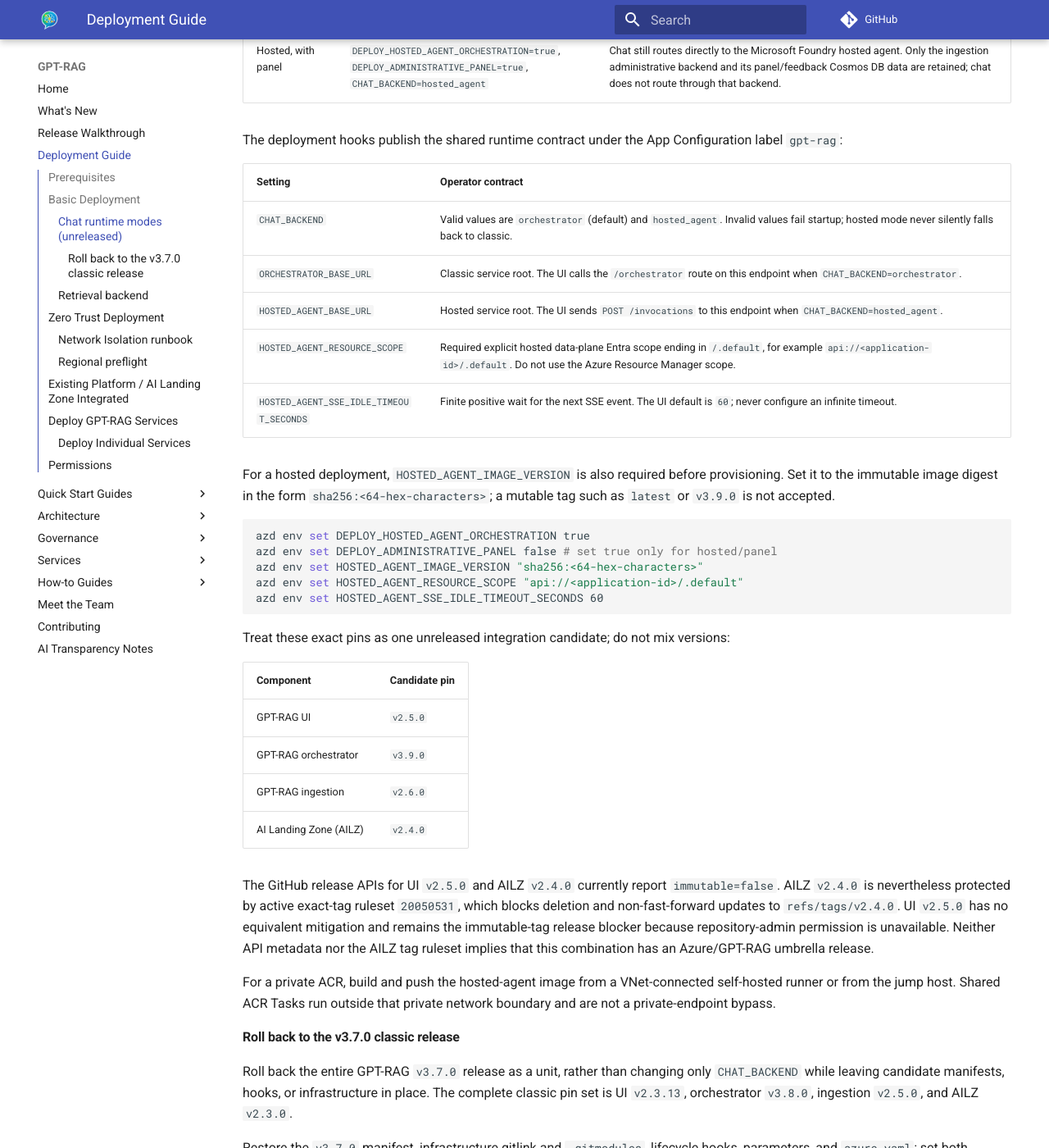
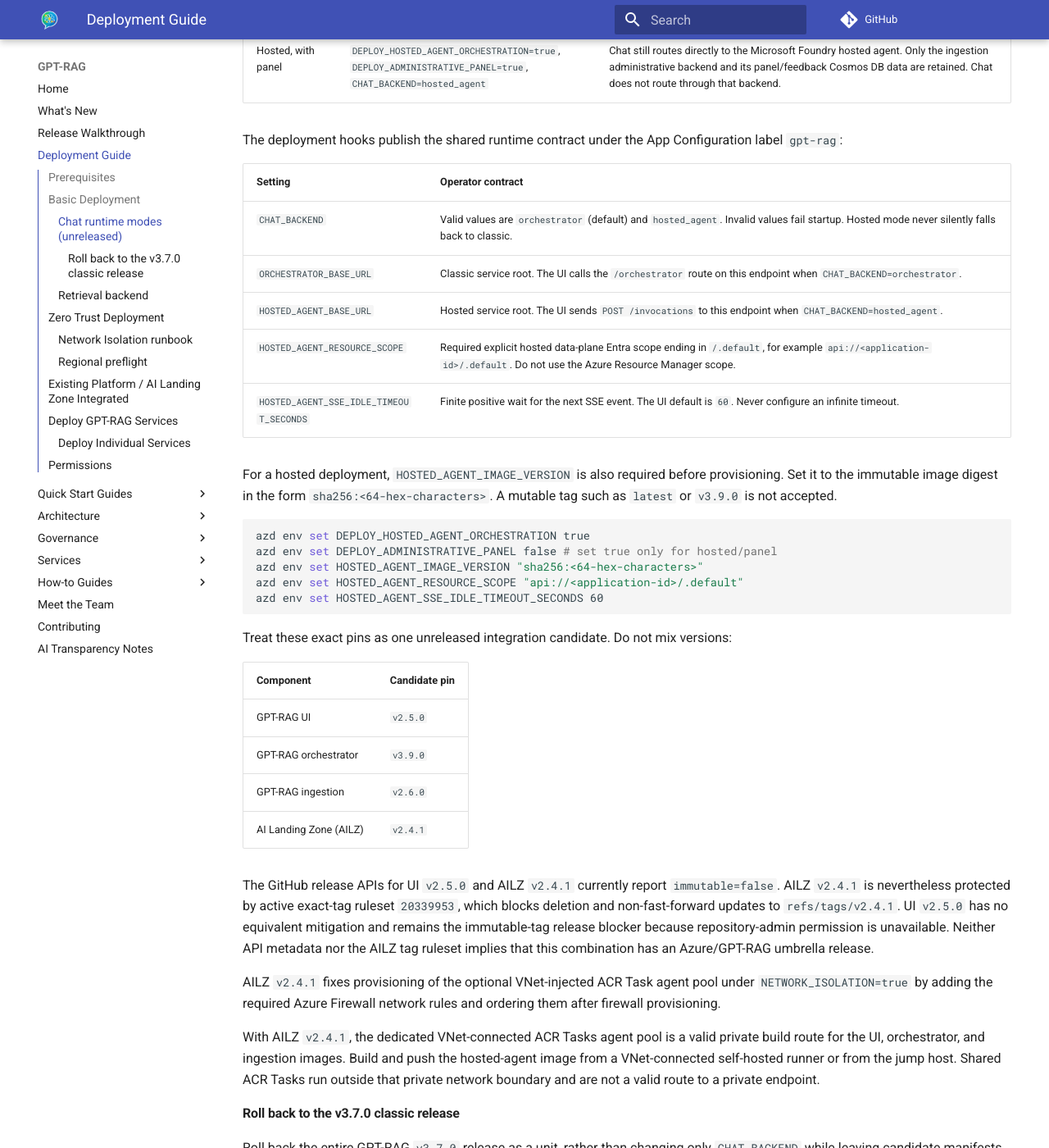
Before and after one commit to Azure/GPT-RAG, an MkDocs documentation site: the page built from docs/deploy.md, in a window 1280 px wide and 1400 px high, scrolled down 2023 px. Shown: the whole window at 82% size. Built offline with MkDocs 1.6.1 and Material for MkDocs 9.7.7, drawn with Linux system fonts in a browser that asks for light colours; comment, search, counter and statistics services are not loaded; some of the changed text lies outside the part shown.

Commit message:
docs: update AILZ candidate pin to v2.4.1 (#607)
* docs: update AILZ candidate pin to v2.4.1

Align the unreleased hosted-mode candidate matrix and tag protection facts with the AILZ patch release. Document its private ACR Task agent-pool VNet/firewall provisioning fix without changing the historical classic rollback guidance.

Co-authored-by: Copilot App <223556219+Copilot@users.noreply.github.com>
Copilot-Session: dd69317e-1496-48c8-82d7-7e0c704720ee

* docs: clarify private ACR build routes

Replace vague component terminology with the concrete image names, remove semicolons from hosted-mode guidance, and identify the AILZ v2.4.1 dedicated VNet-connected agent pool as a valid private build route.

Co-authored-by: Copilot App <223556219+Copilot@users.noreply.github.com>
Copilot-Session: dd69317e-1496-48c8-82d7-7e0c704720ee

---------

Co-authored-by: Copilot App <223556219+Copilot@users.noreply.github.com>
Copilot-Session: dd69317e-1496-48c8-82d7-7e0c704720ee

````diff
--- a/docs/deploy.md
+++ b/docs/deploy.md
@@ -60,19 +60,19 @@ For the basic flow, the `postProvision` hook runs locally after `azd provision`
 | --- | --- | --- |
 | Classic (default) | `DEPLOY_HOSTED_AGENT_ORCHESTRATION=false`, `DEPLOY_ADMINISTRATIVE_PANEL=false`, `CHAT_BACKEND=orchestrator` | The UI routes chat to the orchestrator Container App. The existing administrative surfaces and Cosmos DB dependencies remain. |
 | Hosted, no panel | `DEPLOY_HOSTED_AGENT_ORCHESTRATION=true`, `DEPLOY_ADMINISTRATIVE_PANEL=false`, `CHAT_BACKEND=hosted_agent` | The UI routes chat to the Microsoft Foundry hosted agent. No orchestrator Container App or panel-only Cosmos DB dependency is provisioned. |
-| Hosted, with panel | `DEPLOY_HOSTED_AGENT_ORCHESTRATION=true`, `DEPLOY_ADMINISTRATIVE_PANEL=true`, `CHAT_BACKEND=hosted_agent` | Chat still routes directly to the Microsoft Foundry hosted agent. Only the ingestion administrative backend and its panel/feedback Cosmos DB data are retained; chat does not route through that backend. |
+| Hosted, with panel | `DEPLOY_HOSTED_AGENT_ORCHESTRATION=true`, `DEPLOY_ADMINISTRATIVE_PANEL=true`, `CHAT_BACKEND=hosted_agent` | Chat still routes directly to the Microsoft Foundry hosted agent. Only the ingestion administrative backend and its panel/feedback Cosmos DB data are retained. Chat does not route through that backend. |
 
 The deployment hooks publish the shared runtime contract under the App Configuration label `gpt-rag`:
 
 | Setting | Operator contract |
 | --- | --- |
-| `CHAT_BACKEND` | Valid values are `orchestrator` (default) and `hosted_agent`. Invalid values fail startup; hosted mode never silently falls back to classic. |
+| `CHAT_BACKEND` | Valid values are `orchestrator` (default) and `hosted_agent`. Invalid values fail startup. Hosted mode never silently falls back to classic. |
 | `ORCHESTRATOR_BASE_URL` | Classic service root. The UI calls the `/orchestrator` route on this endpoint when `CHAT_BACKEND=orchestrator`. |
 | `HOSTED_AGENT_BASE_URL` | Hosted service root. The UI sends `POST /invocations` to this endpoint when `CHAT_BACKEND=hosted_agent`. |
 | `HOSTED_AGENT_RESOURCE_SCOPE` | Required explicit hosted data-plane Entra scope ending in `/.default`, for example `api://<application-id>/.default`. Do not use the Azure Resource Manager scope. |
-| `HOSTED_AGENT_SSE_IDLE_TIMEOUT_SECONDS` | Finite positive wait for the next SSE event. The UI default is `60`; never configure an infinite timeout. |
+| `HOSTED_AGENT_SSE_IDLE_TIMEOUT_SECONDS` | Finite positive wait for the next SSE event. The UI default is `60`. Never configure an infinite timeout. |
 
-For a hosted deployment, `HOSTED_AGENT_IMAGE_VERSION` is also required before provisioning. Set it to the immutable image digest in the form `sha256:<64-hex-characters>`; a mutable tag such as `latest` or `v3.9.0` is not accepted.
+For a hosted deployment, `HOSTED_AGENT_IMAGE_VERSION` is also required before provisioning. Set it to the immutable image digest in the form `sha256:<64-hex-characters>`. A mutable tag such as `latest` or `v3.9.0` is not accepted.
 
 ```powershell
 azd env set DEPLOY_HOSTED_AGENT_ORCHESTRATION true
@@ -82,24 +82,26 @@ azd env set HOSTED_AGENT_RESOURCE_SCOPE "api://<application-id>/.default"
 azd env set HOSTED_AGENT_SSE_IDLE_TIMEOUT_SECONDS 60
 ```
 
-Treat these exact pins as one unreleased integration candidate; do not mix versions:
+Treat these exact pins as one unreleased integration candidate. Do not mix versions:
 
 | Component | Candidate pin |
 | --- | --- |
 | GPT-RAG UI | `v2.5.0` |
 | GPT-RAG orchestrator | `v3.9.0` |
 | GPT-RAG ingestion | `v2.6.0` |
-| AI Landing Zone (AILZ) | `v2.4.0` |
+| AI Landing Zone (AILZ) | `v2.4.1` |
 
-The GitHub release APIs for UI `v2.5.0` and AILZ `v2.4.0` currently report `immutable=false`. AILZ `v2.4.0` is nevertheless protected by active exact-tag ruleset `20050531`, which blocks deletion and non-fast-forward updates to `refs/tags/v2.4.0`. UI `v2.5.0` has no equivalent mitigation and remains the immutable-tag release blocker because repository-admin permission is unavailable. Neither API metadata nor the AILZ tag ruleset implies that this combination has an Azure/GPT-RAG umbrella release.
+The GitHub release APIs for UI `v2.5.0` and AILZ `v2.4.1` currently report `immutable=false`. AILZ `v2.4.1` is nevertheless protected by active exact-tag ruleset `20339953`, which blocks deletion and non-fast-forward updates to `refs/tags/v2.4.1`. UI `v2.5.0` has no equivalent mitigation and remains the immutable-tag release blocker because repository-admin permission is unavailable. Neither API metadata nor the AILZ tag ruleset implies that this combination has an Azure/GPT-RAG umbrella release.
 
-For a private ACR, build and push the hosted-agent image from a VNet-connected self-hosted runner or from the jump host. Shared ACR Tasks run outside that private network boundary and are not a private-endpoint bypass.
+AILZ `v2.4.1` fixes provisioning of the optional VNet-injected ACR Task agent pool under `NETWORK_ISOLATION=true` by adding the required Azure Firewall network rules and ordering them after firewall provisioning.
+
+With AILZ `v2.4.1`, the dedicated VNet-connected ACR Tasks agent pool is a valid private build route for the UI, orchestrator, and ingestion images. Build and push the hosted-agent image from a VNet-connected self-hosted runner or from the jump host. Shared ACR Tasks run outside that private network boundary and are not a valid route to a private endpoint.
 
 #### Roll back to the v3.7.0 classic release
 
 Roll back the entire GPT-RAG `v3.7.0` release as a unit, rather than changing only `CHAT_BACKEND` while leaving candidate manifests, hooks, or infrastructure in place. The complete classic pin set is UI `v2.3.13`, orchestrator `v3.8.0`, ingestion `v2.5.0`, and AILZ `v2.3.0`.
 
-Restore the `v3.7.0` manifest, infrastructure gitlink and `.gitmodules`, lifecycle hooks, parameters, and `azure.yaml`; set both deployment flags to `false`, publish `CHAT_BACKEND=orchestrator` and the classic `ORCHESTRATOR_BASE_URL` under the `gpt-rag` label, then run `azd provision` and `azd deploy`. This restores the full known classic configuration instead of a hybrid rollback.
+Restore the `v3.7.0` manifest, infrastructure gitlink and `.gitmodules`, lifecycle hooks, parameters, and `azure.yaml`. Set both deployment flags to `false`, publish `CHAT_BACKEND=orchestrator` and the classic `ORCHESTRATOR_BASE_URL` under the `gpt-rag` label, then run `azd provision` and `azd deploy`. This restores the full known classic configuration instead of a hybrid rollback.
 
 ### Retrieval backend
 
@@ -178,9 +180,9 @@ Use this runbook for a clean network-isolated deployment:
 3. Connect to the jumpbox through Azure Bastion, or use another machine with VNet/VPN access.
 4. On the jumpbox, authenticate with the VM managed identity.
 5. On the jumpbox, run `scripts/postProvision.ps1` with `RUN_FROM_JUMPBOX=true`.
-6. On the jumpbox, run `azd deploy` with `RUN_FROM_JUMPBOX=true`. If you use a dedicated VNet-connected ACR Tasks agent pool for classic components, also set `ACR_TASK_AGENT_POOL=build-pool`.
+6. On the jumpbox, run `azd deploy` with `RUN_FROM_JUMPBOX=true`. If you build the UI, orchestrator, or ingestion images with the dedicated VNet-connected ACR Tasks agent pool, set `ACR_TASK_AGENT_POOL=build-pool`.
 
-`BUILD_MODE` is normally not required for classic component deployments. Hosted-agent images must use the private ACR build route described above; shared ACR Tasks are not a substitute for VNet connectivity.
+`BUILD_MODE` is normally not required when deploying the UI, orchestrator, or ingestion services. Hosted-agent images must use the private ACR build route described above. Shared ACR Tasks are not a substitute for VNet connectivity.
 
 ### Regional preflight
 
@@ -335,9 +337,9 @@ azd env set ACR_TASK_AGENT_POOL build-pool
 azd deploy
 ```
 
-This command deploys the services selected by the active mode. Classic component scripts can use Azure Container Registry remote builds (`az acr build`) against a dedicated private ACR task agent pool. For a hosted-agent image, use a VNet-connected runner or jump host; do not rely on shared ACR Tasks to reach a private endpoint.
+This command deploys the services selected by the active mode. The UI, orchestrator, and ingestion deployment scripts can use Azure Container Registry remote builds (`az acr build`) against the dedicated VNet-connected ACR Tasks agent pool provided by AILZ `v2.4.1`. For a hosted-agent image, use a VNet-connected runner or jump host. Do not rely on shared ACR Tasks to reach a private endpoint.
 
-The deploy hook uses `NETWORK_ISOLATION` as the source of truth. When `NETWORK_ISOLATION=true`, `azd deploy` fails fast unless it is running from the VNet with `RUN_FROM_JUMPBOX=true`; the older `AZURE_ZERO_TRUST` variable is not used.
+The deploy hook uses `NETWORK_ISOLATION` as the source of truth. When `NETWORK_ISOLATION=true`, `azd deploy` fails fast unless it is running from the VNet with `RUN_FROM_JUMPBOX=true`. The older `AZURE_ZERO_TRUST` variable is not used.
 
 If you prefer to **deploy a single service**, for example, when updating only that service, you can deploy it individually. Below is an example using the orchestrator service. The same approach applies to other services (frontend, dataingest, mcp).
 
@@ -390,7 +392,7 @@ cd gpt-rag-orchestrator
 
 ## Permissions
 
-The role tables below describe the classic default topology. Hosted/no-panel omits the orchestrator Container App assignments. Hosted/panel retains only the ingestion administrative backend and panel/feedback Cosmos DB access; the hosted-agent identity receives its own Foundry data-plane and immutable-image pull assignments during hosted deployment.
+The role tables below describe the classic default topology. Hosted/no-panel omits the orchestrator Container App assignments. Hosted/panel retains only the ingestion administrative backend and panel/feedback Cosmos DB access. The hosted-agent identity receives its own Foundry data-plane and immutable-image pull assignments during hosted deployment.
 
 **Microsoft Foundry Role and AI Search Assignments**
 
````
